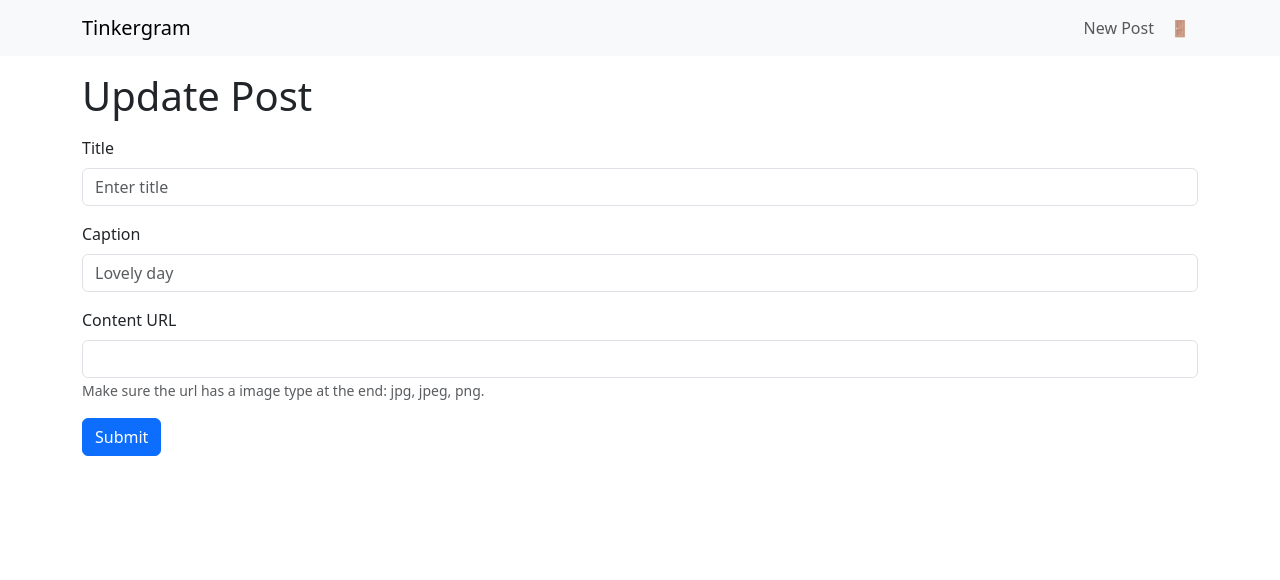
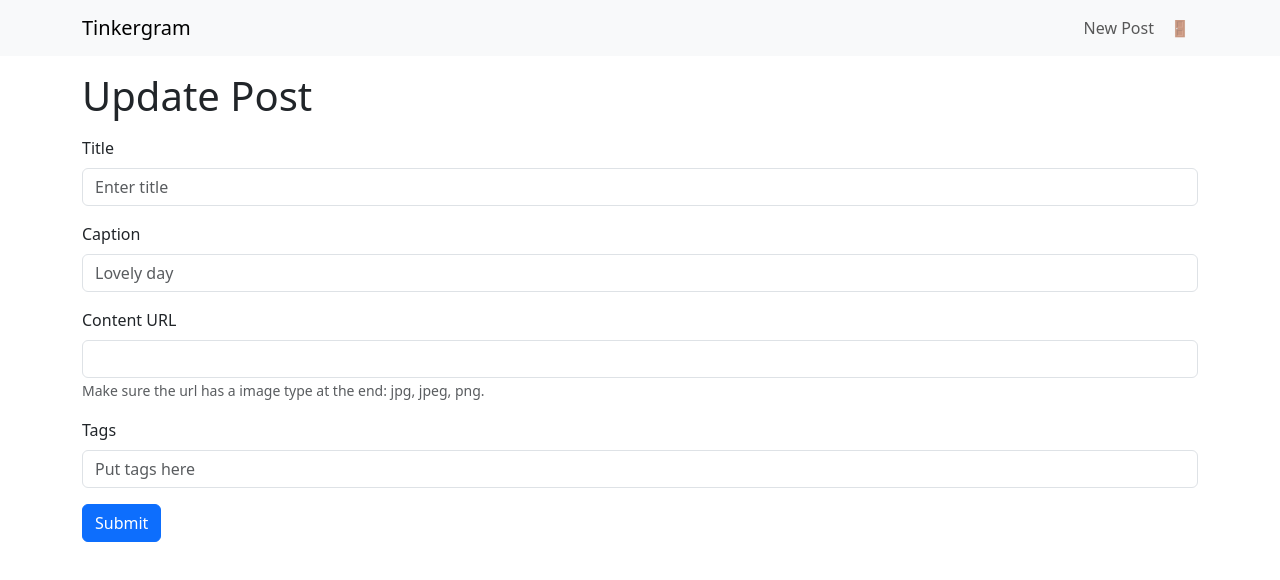
Before and after one commit to arandompiplup/pcweb7, a React (Create React App) app: page /edit/1 in a window 1280 px wide. Shown: the top 580 px of the page. Built offline with nearby package versions, Linux system fonts and the light colour scheme; no server answers; the database is empty; sample sign-in values are in the browser's storage.

Commit message:
added tags

```diff
--- a/src/App.js
+++ b/src/App.js
@@ -13,12 +13,6 @@ function App() {
 
   const router = createBrowserRouter(
     [
-      // {path:"/", element:<PostPageHome />},
-      // {path:"/login", element:<LoginPage />},
-      // {path:"/signup", element:<SignUpPage />},
-      // {path:"/add", element:<PostPageAdd />},
-      // {path:"/post/:id", element:<PostPageDetails/>},
-      // {path:"/update/:id", element:<PostPageUpdate/>}
       {path:"/", element:<Homepage/>},
       {path:"/login", element:<LoginPage/>},
       {path:"/profile/:id", element:<ProfilePage/>},
--- a/src/views/CreatePost.js
+++ b/src/views/CreatePost.js
@@ -10,14 +10,19 @@ export default function PostPageAdd() {
   const [caption, setCaption] = useState("");
   const [image, setImage] = useState("");
   const [title, setTitle] = useState("");
+  const [tagsStr, setTags] = useState("")
   const [user, loading] = useAuthState(auth);
   const navigate = useNavigate();
 
   async function addPost() {
     const author = user.uid;
-    await addDoc(collection(db, "posts"), { caption, image, author, title });
+    const tags = tagsStr.split(", ")
+    await addDoc(collection(db, "posts"), { caption, image, author, title, tags });
     navigate("/");
   }
+
+
+
 
   useEffect(() => {
     if (loading) return;
@@ -67,6 +72,14 @@ export default function PostPageAdd() {
               Make sure the url has a image type at the end: jpg, jpeg, png.
             </Form.Text>
           </Form.Group>
+          <Form.Group className="mb-3" controlId="caption">
+            <Form.Label>Tags</Form.Label>
+            <Form.Control
+              type="text"
+              placeholder="Put tags here"
+              onChange={(text) => setTags(text.target.value)}
+            />
+          </Form.Group>
           <Button variant="primary" onClick={async (e) => addPost()}>
             Submit
           </Button>
--- a/src/views/EditPost.js
+++ b/src/views/EditPost.js
@@ -14,10 +14,14 @@ export default function PostPageUpdate() {
   const [image, setImage] = useState("");
   const [title, setTitle] = useState("");
   const [user, loading] = useAuthState(auth);
+  const [tagsStr, setTags] = useState("")
   const navigate= useNavigate();
 
+
+
   async function updatePost() {
-    await updateDoc(doc(db, "posts", id), { caption, image, title });
+    const tags = tagsStr.split(", ")
+    await updateDoc(doc(db, "posts", id), { caption, image, title, tags });
     navigate(`/post/${id}`)
   }
 
@@ -28,17 +32,30 @@ export default function PostPageUpdate() {
         alert("401 unauthorised, not your post dont anyhow edit")
         navigate("/")
     }
+      if (post.tags) {
+          const tagsPrint = post.tags
+          var tagsList = tagsPrint[0]
+          for (let i=1; i < tagsPrint.length; i++) {
+              tagsList = tagsList + ", " + tagsPrint[i];
+          };}
+
     setCaption(post.caption);
     setImage(post.image);
-    setTitle(post.title)
+    setTitle(post.title);
+    setTags(tagsList)
+    console.log(tagsList)
   }
 
   useEffect(() => {
     if (loading) return;
     if (!user) navigate("/login");
     getPost(id);
-    // console.log(caption, title, image)
   }, [id, navigate, user, loading]);
+
+
+
+
+
 
   return (
     <div>
@@ -53,40 +70,6 @@ export default function PostPageUpdate() {
       </Navbar>
       <Container>
         <h1 style={{ marginBlock: "1rem" }}>Update Post</h1>
-        {/* <Form>
-          <Form.Group className="mb-3" controlId="caption">
-            <Form.Label>Caption</Form.Label>
-            <Form.Control
-              type="text"
-              placeholder="Lovely day"
-              value={caption}
-              onChange={(text) => setCaption(text.target.value)}
-            />
-          </Form.Group>
-
-          <Form.Group>
-            <Image src={previewImage} style={{objectFit: "cover", width:"10rem", height:"10rem",}} />
-          </Form.Group>
-
-          <Form.Group className="mb-3" controlId="image">
-            <Form.Label>Image URL</Form.Label>
-            <Form.Control
-              type="file"
-              onChange={(e) => {
-                const imageFile = e.target.files[0];
-                const previewImage = URL.createObjectURL(imageFile);
-                setImage(imageFile);
-                setPreviewImage(previewImage);
-            }}
-            />
-            <Form.Text className="text-muted">
-              Make sure the url has a image type at the end: jpg, jpeg, png.
-            </Form.Text>
-          </Form.Group>
-          <Button variant="primary" onClick={(e) => updatePost()}>
-            Submit
-          </Button>
-        </Form> */}
         <Form>
           <Form.Group className="mb-3" controlId="title">
             <Form.Label>Title</Form.Label>
@@ -117,6 +100,15 @@ export default function PostPageUpdate() {
               Make sure the url has a image type at the end: jpg, jpeg, png.
             </Form.Text>
           </Form.Group>
+          <Form.Group className="mb-3" controlId="caption">
+            <Form.Label>Tags</Form.Label>
+            <Form.Control
+              type="text"
+              placeholder="Put tags here"
+              value={tagsStr}
+              onChange={(text) => setTags(text.target.value)}
+            />
+          </Form.Group>
           <Button variant="primary" onClick={async (e) => updatePost()}>
             Submit
           </Button>
@@ -124,4 +116,4 @@ export default function PostPageUpdate() {
       </Container>
     </div>
   );
-}
+  }
```
